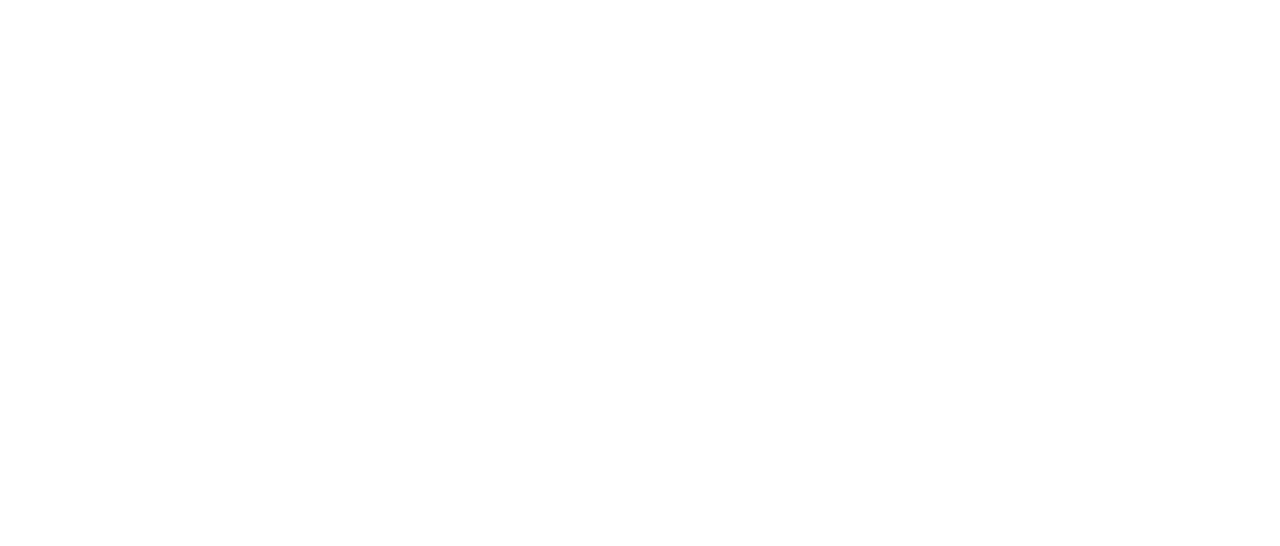
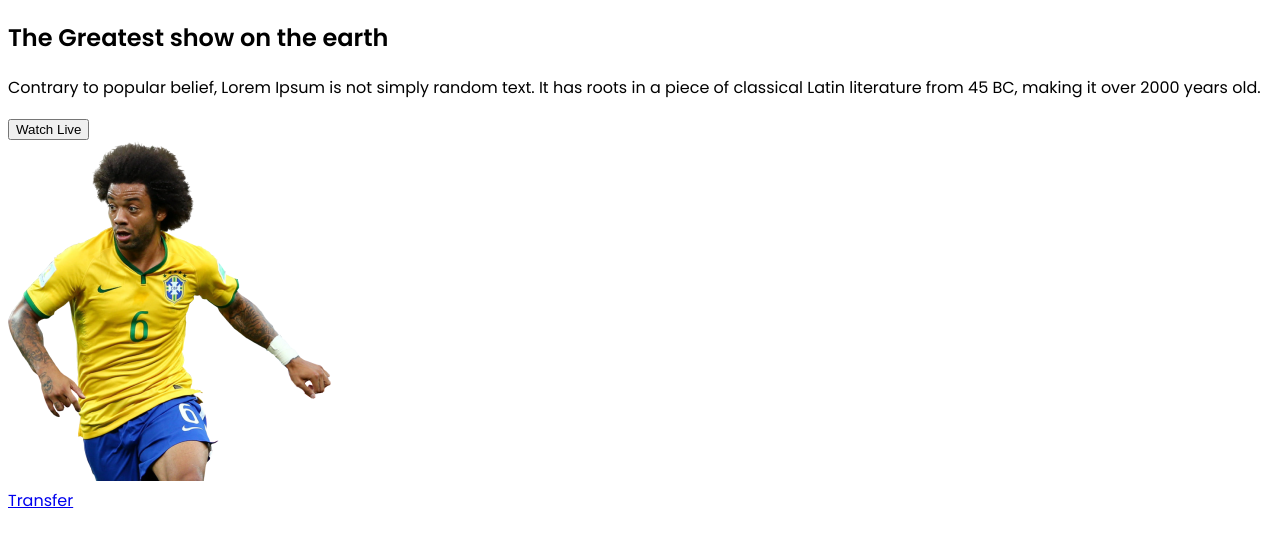
Before and after one commit to jhinukabedin/world-cup, a plain HTML site: page index.html in a window 1280 px wide. Drawn offline with Linux system fonts and the light colour scheme.

Commit message:
add header

```diff
--- a/css/style.css
+++ b/css/style.css
@@ -0,0 +1,8 @@
+/*===========================
+======== Google fonts =======
+=============================*/
+@import url('https://fonts.googleapis.com/css2?family=Poppins:ital,wght@0,400;0,600;1,400&display=swap');
+
+body{
+    font-family: 'Poppins', sans-serif;
+}
--- a/index.html
+++ b/index.html
@@ -10,6 +10,41 @@
     <link rel="stylesheet" href="css/responsive.css">
 </head>
 <body>
+    <section class="container">
+        <div class="header-area">
+            <div class="header-info">
+                <h2 class="header-title">The Greatest show on the earth</h2>
+                <p class="header-desc">Contrary to popular belief, Lorem Ipsum is not simply
+                    random text. It has roots in a piece of classical Latin literature from 45 BC, making it over 2000 years old.</p>
+                <button>Watch Live</button>
+            </div>
+            <div class="header-img">
+                <img src="images/Banner-Image.png" alt="The Greatest show on the earth">
+            </div>
+        </div>
+    </section>
+    <section class="container">
+        <div class="main-content">
+            <div class="side-menu">
 
+            </div>
+            <div class="content">
+                <div class="blogs">
+                    <article class="blog">
+                        <a href="#" class="transfer-btn">Transfer</a>
+                        <div class="post-thumbnail">
+                            <img src="" alt="">
+                        </div>
+                        <h3 class="blog-title"></h3>
+                        <div class="blog-info">
+
+                        </div>
+
+                    </article>
+                </div>
+            </div>
+        </div>
+    </section>
+    <section class="container"></section>
 </body>
 </html>
```
Also changed, not shown: images/Banner-Image.png (added).
